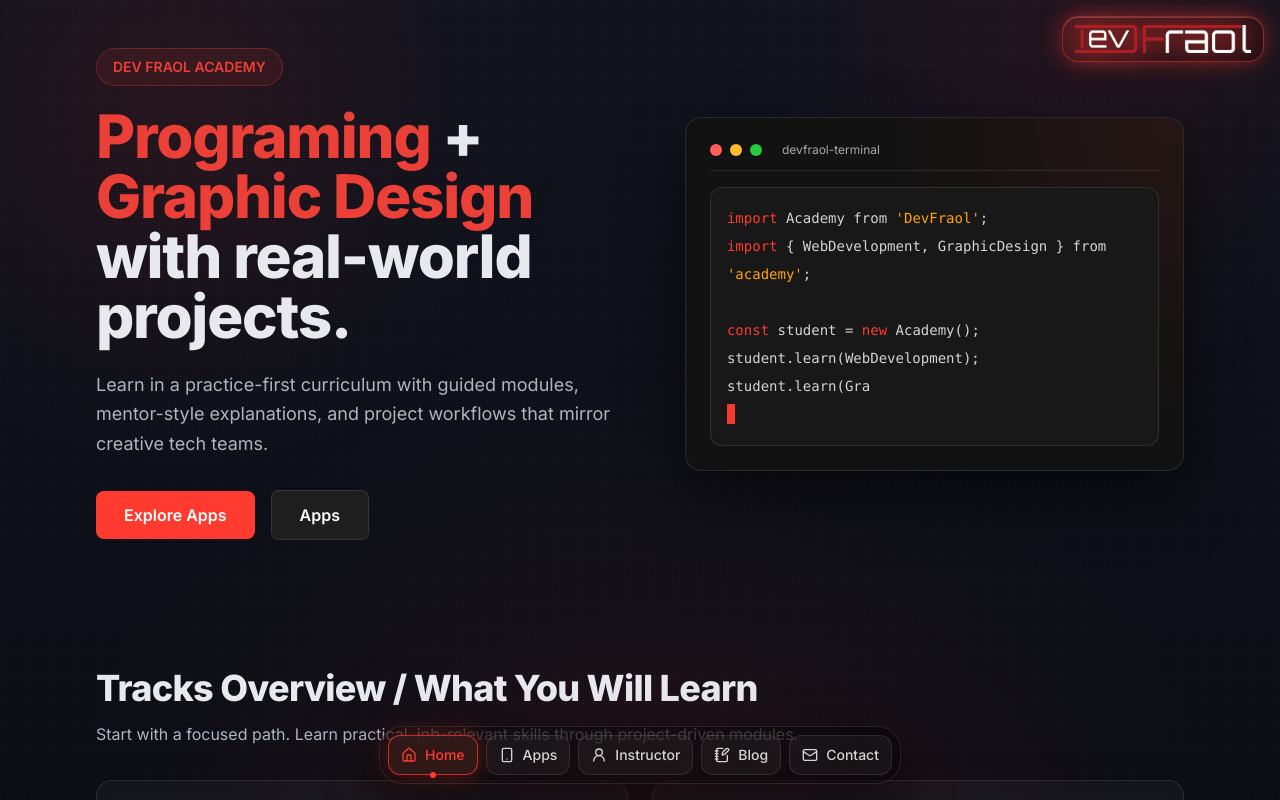
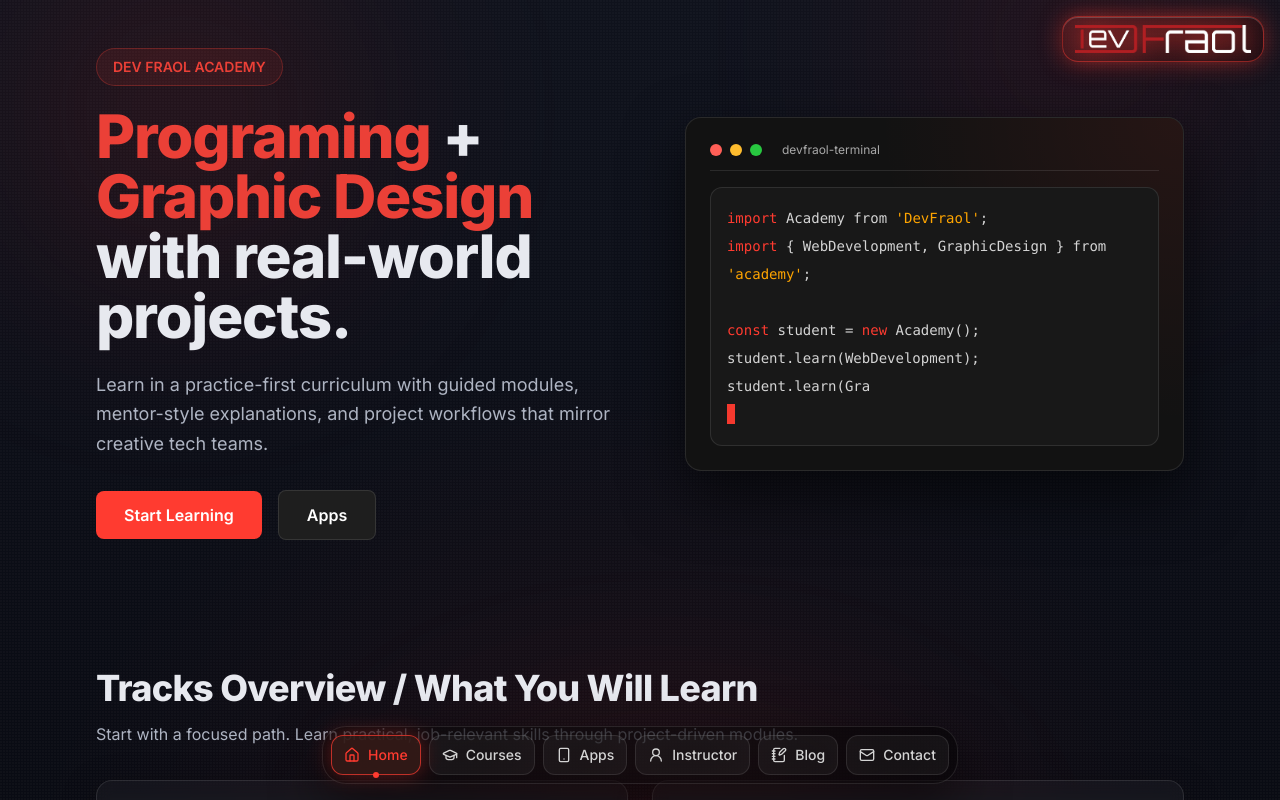
Before and after one commit to Fraol2728/devfraolweb, a React (Vite) app: page / in a window 1280 px wide. Shown: the top 800 px of the page. Built offline with nearby package versions, Linux system fonts and the light colour scheme.

Commit message:
Add courses navigation entry and hero CTA update

```diff
--- a/src/features/home/Hero.jsx
+++ b/src/features/home/Hero.jsx
@@ -109,10 +109,10 @@ export const Hero = () => {
           <div className="mt-8 flex flex-wrap items-center gap-4">
             <motion.div whileHover={{ scale: 1.05 }} whileTap={{ scale: 0.97 }}>
               <Link
-                to="/apps"
+                to="/courses"
                 className="inline-flex items-center justify-center rounded-lg bg-[#FF3B30] px-7 py-3 text-base font-semibold text-white transition hover:shadow-[0_0_20px_rgba(255,59,48,0.4)]"
               >
-                Explore Apps
+                Start Learning
               </Link>
             </motion.div>
             <motion.div whileHover={{ scale: 1.05 }} whileTap={{ scale: 0.97 }}>
--- a/src/features/home/NavbarDock.jsx
+++ b/src/features/home/NavbarDock.jsx
@@ -1,10 +1,11 @@
 import { motion } from "framer-motion";
-import { House, Mail, NotebookPen, Smartphone, UserRound } from "lucide-react";
+import { GraduationCap, House, Mail, NotebookPen, Smartphone, UserRound } from "lucide-react";
 import { NavLink } from "react-router-dom";
 import { cn } from "@/lib/utils";
 
 const dockItems = [
   { label: "Home", to: "/", icon: House },
+  { label: "Courses", to: "/courses", icon: GraduationCap },
   { label: "Apps", to: "/apps", icon: Smartphone },
   { label: "Instructor", to: "/instructors", icon: UserRound },
   { label: "Blog", to: "/blogs", icon: NotebookPen },
```
